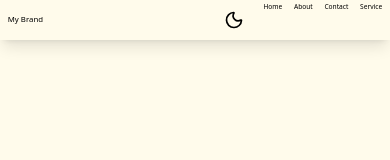
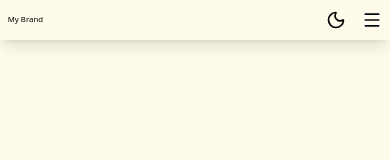
Before and after one commit to Rihan-saifi46/React-apps, a React (Vite) app in the folder hack/: page / in a window 390 px wide. Shown: the top 160 px of the page. Built offline with nearby package versions, Linux system fonts and the light colour scheme.

Commit message:
8 Nov commit

```diff
--- a/hack/Components/Navbar+dark node/Nav.jsx
+++ b/hack/Components/Navbar+dark node/Nav.jsx
@@ -14,7 +14,7 @@ export default function Nav() {
   };
 
   return (
-    <div className={isDark ? 'bg-gray-900 min-h-screen' : 'bg-gray-50 min-h-screen'}>
+    <div className={isDark ? 'bg-gray-900 min-h-screen' : 'bg-white min-h-screen'}>
       <nav className={isDark ? 'bg-gray-800 shadow-lg' : 'bg-white shadow-lg'}>
         <div className="max-w-7xl mx-auto px-4 sm:px-6 lg:px-8">
           <div className="flex justify-between h-16">
--- a/hack/Components/Navbar+dark node/Pnav.jsx
+++ b/hack/Components/Navbar+dark node/Pnav.jsx
@@ -17,10 +17,11 @@ const Pnav = () => {
    <>
    <div className={isDark1 ? "bg-gray-950 min-h-screen":"bg-amber-50 min-h-screen"}>
      <nav className='flex justify-between px-[2vw] py-[.5vw] shadow-lg shadow-black-500/50'>
-      <div className={isDark1 ? "text-white text-3xl":"text-black text-[2vw] flex items-center"}>
+      <div className='flex justify-between w-full'>
+        <div className={isDark1 ? "text-white text-3xl sm:text-2xl":"text-black text-[2vw] flex items-center sm:text-2xl"}>
         My Brand
       </div>
-      <div className={isDark1 ? "text-white text-[2vw] flex gap-[2vw]":"text-black text-[1.7vw] flex gap-[3vw] "}>
+      <div className={`hidden md:flex ${isDark1 ? "text-white text-[2vw] flex gap-[2vw]":"text-black text-[1.7vw] flex gap-[3vw] "}`}>
        {/* button  */}
          <button onClick={dark} className={`p-2 rounded-lg ${isDark1 ? "bg-gray-700 text-yellow-400":"bg-amber-50 text-black"}  `}>
             {isDark1 ? <Sun size={20}/>:<Moon size={20}/>}
@@ -34,8 +35,39 @@ const Pnav = () => {
 
       </div>
 
+      </div>
+      <div className='md:hidden flex gap-[2vw]'>
+        <button onClick={dark} className={`p-2 rounded-lg ${isDark1 ? "bg-gray-700 text-yellow-400":"bg-amber-50 text-black"}  `}>
+            {isDark1 ? <Sun size={20}/>:<Moon size={20}/>}
+        </button>
 
+        <button onClick={menu} className={isDark1 ? "text-gray-200":"text-gray-950"}>
+        {isOpen1 ? <X size={20}/>:<Menu size={20}/>}
+        </button>
+     </div>
+
+     {
+      isOpen1 && (
+        <div >
+         <div className={`md:hidden  ${isDark1 ? "text-white text-[2vw] flex gap-[2vw]":"text-black text-[1.7vw] flex gap-[3vw] "}`}>
+       {/* button  */}
+         {/* <button onClick={dark} className={`p-2 rounded-lg ${isDark1 ? "bg-gray-700 text-yellow-400":"bg-amber-50 text-black"}  `}>
+            {isDark1 ? <Sun size={20}/>:<Moon size={20}/>}
+        </button> */}
+        {/* button  */}
+
+        <a href="#" className='no-underline'>Home</a>
+        <a href="#" className='no-underline'>About</a>
+        <a href="#" className='no-underline'>Contact</a>
+        <a href="#" className='no-underline'>Service</a>
+
+      </div>
+        </div>
+      )
+     }
      </nav>
+
+
    </div>
    </>
   )
```
